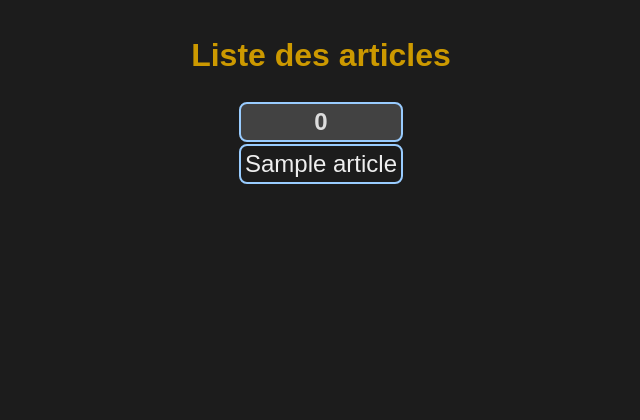
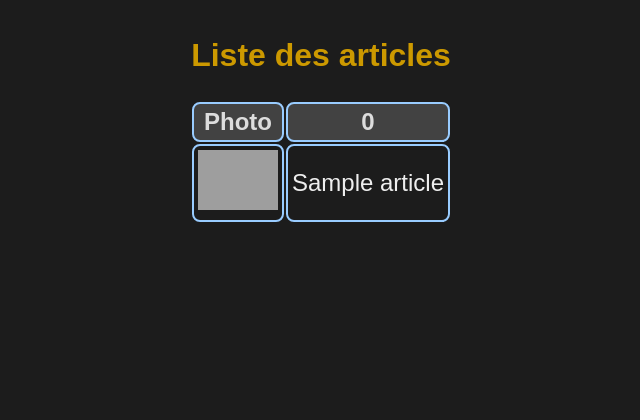
Before and after one commit to arthurklr/MVC-POO, a PHP site: template vue/vueArticles.php in a window 1280 px wide. Shown: the part 137-557 px from the top of the page, without its empty margins (319-959 px from the left). Run offline with PHP 8.4, Linux system fonts and the light colour scheme; the template is opened without the code that fills it: most values are stand-ins (such as "Sample title", 1, 10 or a date in 2020); some libraries are stand-ins or nearby versions; grey boxes are pictures that could not be loaded.

Commit message:
Update vueArticles.php

```diff
--- a/vue/vueArticles.php
+++ b/vue/vueArticles.php
@@ -10,6 +10,7 @@ ob_start();
   if (count($articles)) {
     // Affichage des titres de colonnes du tableau
     echo '<table><tr>';
+    echo '<th>Photo</th>';
     foreach ($articles[0] as $cle => $valeur) {
       echo '<th>' . $cle . '</th>';
     }
@@ -18,6 +19,16 @@ ob_start();
     // Affichage des lignes du tableau
     foreach ($articles as $ligne) {
       echo '<tr>';
+
+      if (file_exists(PHOTOARTDIR . '/' . $ligne['Code'] . '.png')) {
+        $photo = PHOTOARTDIR . '/' . $ligne['Code'] . '.png';
+      } else if (file_exists(PHOTOARTDIR . '/' . $ligne['Code'] . '.jpg')) {
+        $photo = PHOTOARTDIR . '/' . $ligne['Code'] . '.jpg';
+      } else {
+        $photo = PHOTOARTDIR . "/defaut.png";
+      }
+
+      echo "<td><a href='index.php?action=articlePhoto&idArt=" . $ligne['Code'] . "'><img height='60px' src='" . $photo . "'></a></td>";
       // Affichage des valeurs d'une ligne
       foreach ($ligne as $valeur) {
         echo '<td>' . $valeur . '</td>';
```
